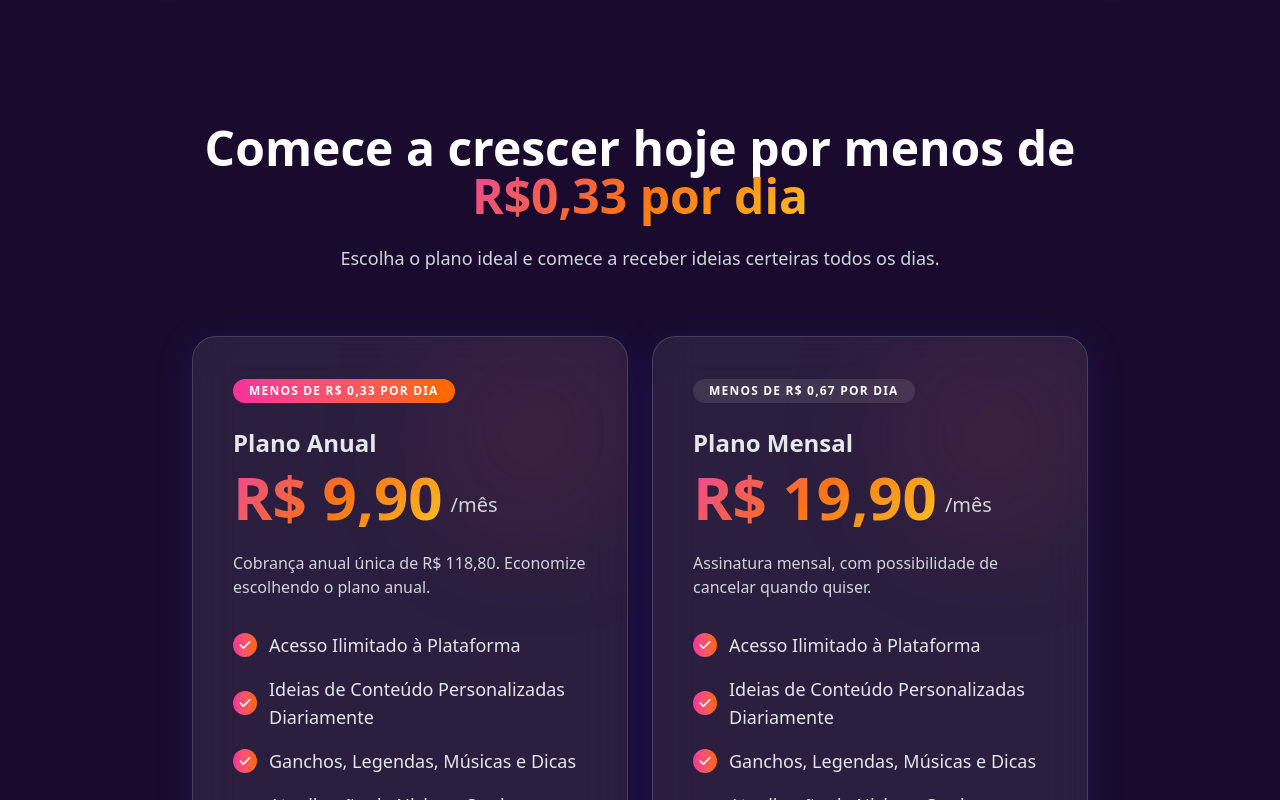
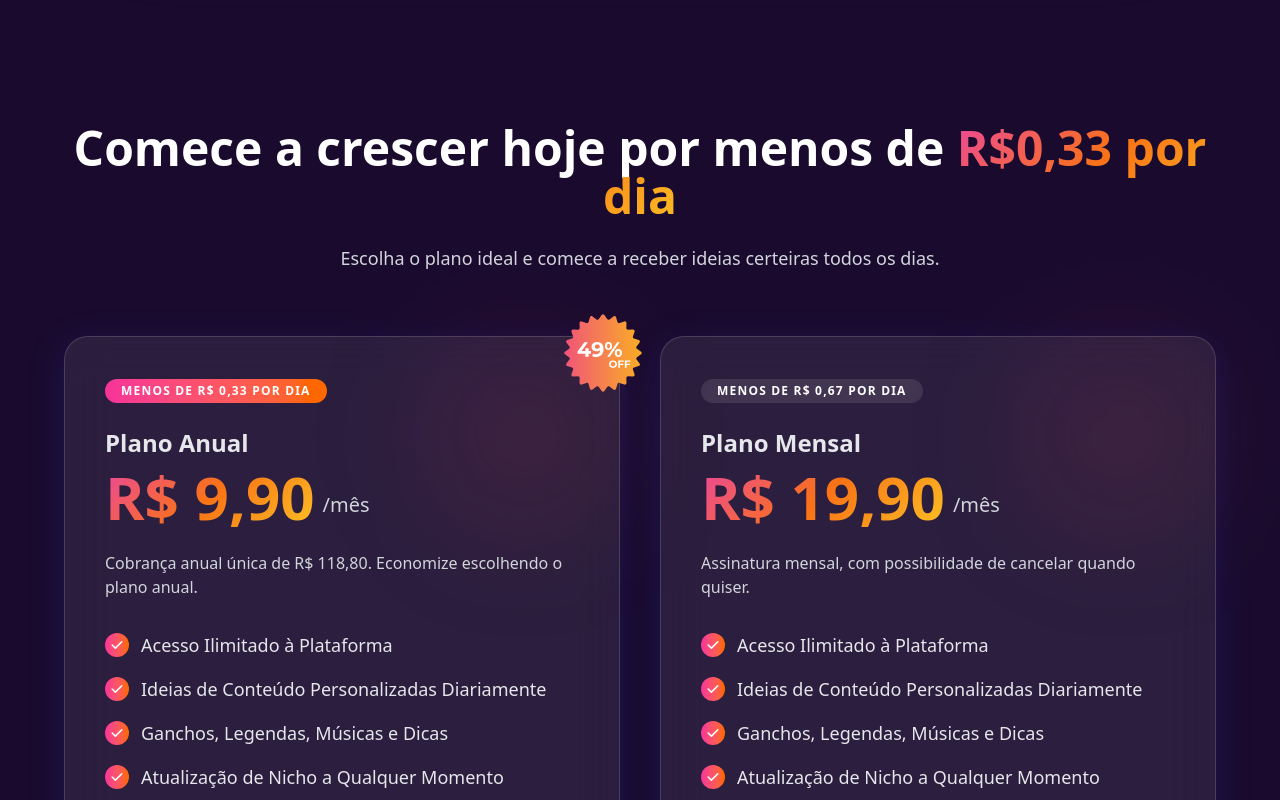
Before and after one commit to devgabrielfavaro/lp_crescacomreels, a Next.js app: page / in a window 1280 px wide. Shown: the part 4780-5580 px from the top of the page. Built offline with nearby package versions, Linux system fonts and the light colour scheme; no server answers.

Commit message:
2510252012

```diff
--- a/src/app/layout.tsx
+++ b/src/app/layout.tsx
@@ -59,15 +59,6 @@ j=d.createElement(s),dl=l!='dataLayer'?'&l='+l:'';j.async=true;j.src=
         <div className="relative min-h-screen overflow-x-hidden">
           {children}
         </div>
-
-        <Script id="mautic-tracking" strategy="afterInteractive">
-          {`(function(w,d,t,u,n,a,m){w['MauticTrackingObject']=n;
-              w[n]=w[n]||function(){(w[n].q=w[n].q||[]).push(arguments)},a=d.createElement(t),
-              m=d.getElementsByTagName(t)[0];a.async=1;a.src=u;m.parentNode.insertBefore(a,m)
-          })(window,document,'script','https://syonlogic-mautic5-web.9lmil5.easypanel.host/mtc.js','mt');
-
-          mt('send', 'pageview');`}
-        </Script>
       </body>
     </html>
   );
--- a/src/components/FinalCTA.tsx
+++ b/src/components/FinalCTA.tsx
@@ -22,7 +22,7 @@ export default function FinalCTA() {
             </p>
 
             <a
-              href="https://pay.kiwify.com.br/AcfMU6c"
+              href="https://pay.kiwify.com.br/lscSDbi"
               target="_blank"
               rel="noopener noreferrer"
               className="inline-block px-8 py-4 bg-gradient-to-r from-pink-500 via-orange-500 to-yellow-500 rounded-full font-bold text-lg hover:scale-105 transition-all duration-300 shadow-2xl hover:shadow-pink-500/50"
--- a/src/components/Pricing.tsx
+++ b/src/components/Pricing.tsx
@@ -1,6 +1,7 @@
 'use client'
 
 import React from 'react'
+import Image from 'next/image'
 
 export default function Pricing() {
   const features = [
@@ -30,7 +31,7 @@ export default function Pricing() {
       billing: '/mês',
       note: 'Assinatura mensal, com possibilidade de cancelar quando quiser.',
       cta: 'QUERO O PLANO MENSAL',
-      link: 'https://pay.kiwify.com.br/qH2vvqf'
+      link: 'https://pay.kiwify.com.br/lscSDbi'
     }
   ]
 
@@ -42,7 +43,7 @@ export default function Pricing() {
 
   return (
     <section id="pricing" className="py-12 sm:py-20 px-4 sm:px-6 lg:px-8">
-      <div className="max-w-4xl mx-auto">
+      <div className="max-w-6xl mx-auto">
         <div className="text-center mb-12 sm:mb-16">
           <h2 className="text-4xl sm:text-5xl font-bold mb-6">
             Comece a crescer hoje por menos de{' '}
@@ -53,15 +54,28 @@ export default function Pricing() {
           </p>
         </div>
 
-        <div className="grid gap-6 lg:grid-cols-2">
+        <div className="grid gap-10 lg:grid-cols-2">
           {plans.map((plan) => (
             <div
               key={plan.id}
-              className={`glass-card rounded-3xl p-8 sm:p-10 relative overflow-hidden border ${
+              className={`glass-card rounded-3xl p-8 sm:p-10 relative border ${
                 plan.highlight ? 'border-pink-500/40 shadow-2xl shadow-pink-500/20' : 'border-white/5'
               }`}
             >
               <div className="absolute top-0 right-0 w-48 h-48 bg-gradient-to-br from-pink-500/10 to-orange-500/10 rounded-full blur-3xl -z-10"></div>
+
+              {/* Ícone de desconto para o plano anual */}
+              {plan.highlight && (
+                <div className="absolute sm:-top-6 sm:-right-6 -top-8 -right-4">
+                  <Image
+                    src="/desconto-49.svg"
+                    alt="49% de desconto"
+                    width={120}
+                    height={120}
+                    className="w-18 h-18 sm:w-20 sm:h-20"
+                  />
+                </div>
+              )}
 
               {plan.badge && (
                 <span className={`inline-block px-4 py-1 text-xs font-semibold uppercase tracking-widest text-white rounded-full mb-6 ${
```
